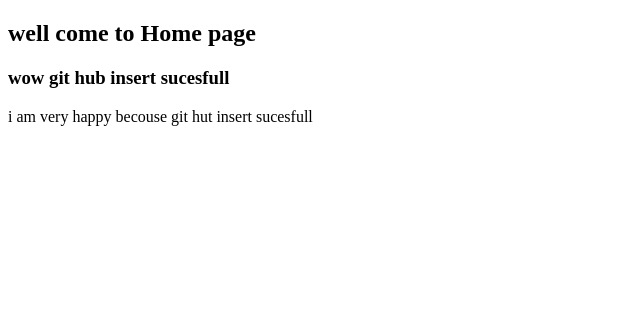
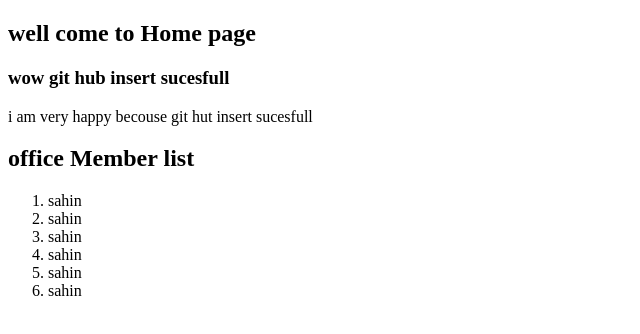
Before and after one commit to rifaakter/Online-shop, a plain HTML site: page index.html in a window 1280 px wide. Shown: the whole page, without its empty margins (0-640 px from the left). Drawn offline with Linux system fonts and the light colour scheme.

Commit message:
Update index.html

```diff
--- a/index.html
+++ b/index.html
@@ -10,5 +10,14 @@
     <h2>well come to Home page</h2>
     <h3>wow git hub insert sucesfull</h3>
     <p>i am very happy becouse git hut insert sucesfull</p>
+  <h2> office Member list </h2>
+    <ol>
+     <li>sahin</li>
+      <li>sahin</li>
+      <li>sahin</li>
+      <li>sahin</li>
+      <li>sahin</li>
+      <li>sahin</li>
+    </ol>
   </body>
 </html>
```
